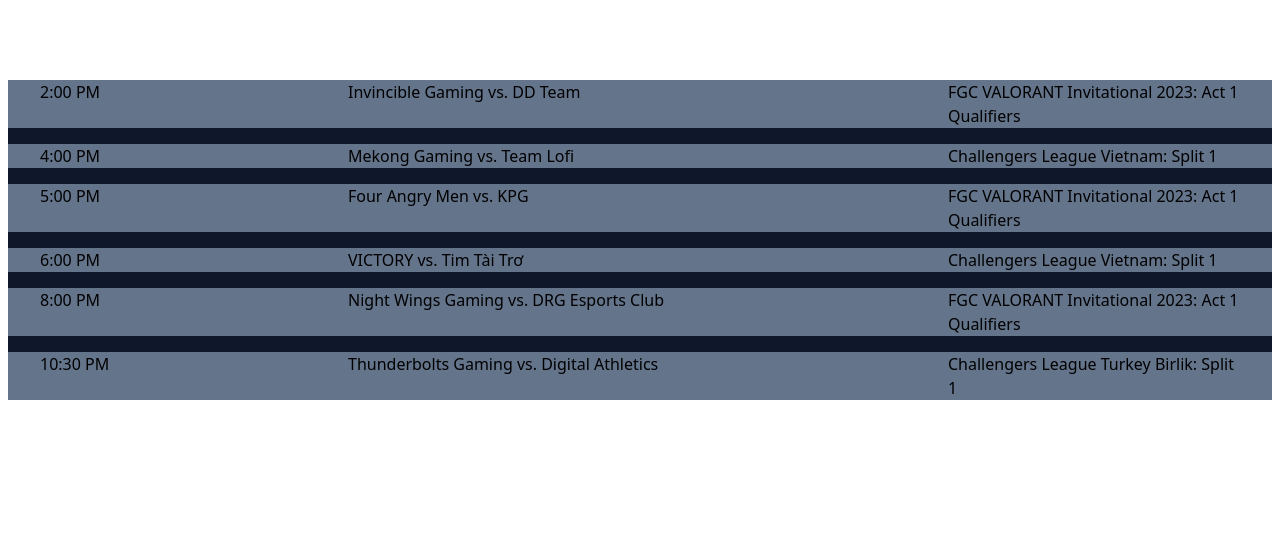
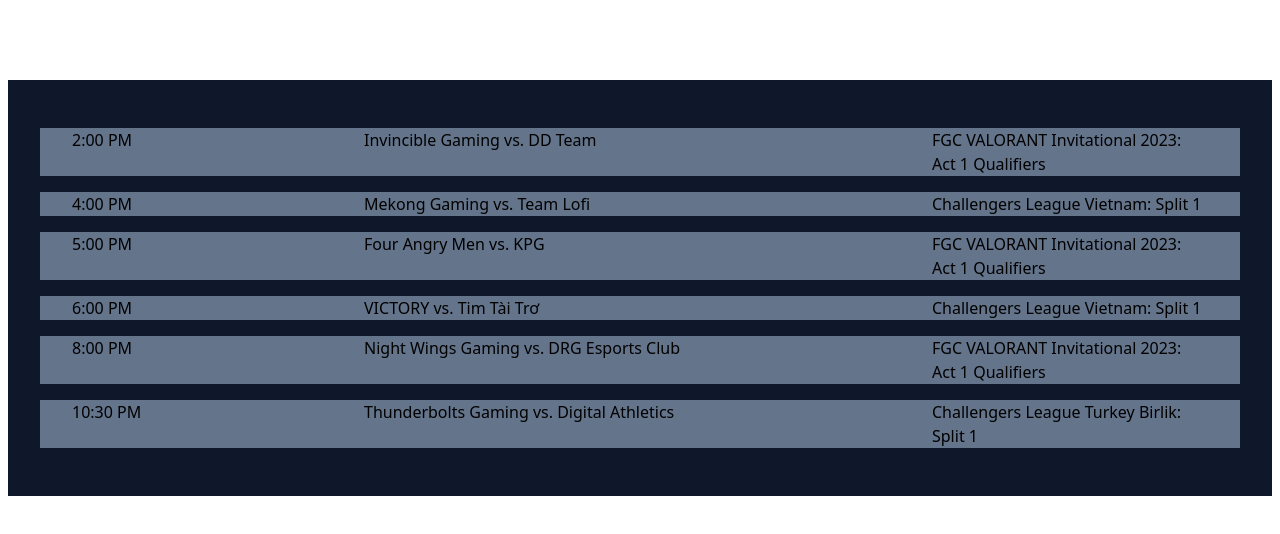
Before and after one commit to erikopinaldo/vlr-pro-tracker, a Next.js app: page / in a window 1280 px wide. Shown: the top 534 px of the page. Built offline with nearby package versions, Linux system fonts and the light colour scheme.

Commit message:
add padding

```diff
--- a/src/components/matchTable.js
+++ b/src/components/matchTable.js
@@ -12,7 +12,7 @@
     });
 
     return (
-        <div className='mx-2 my-20 bg-slate-900'>
+        <div className='mx-2 my-20 p-8 bg-slate-900'>
             <ul>{rows}</ul>
         </div>
     );
```
